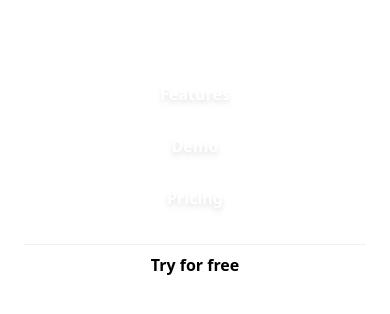
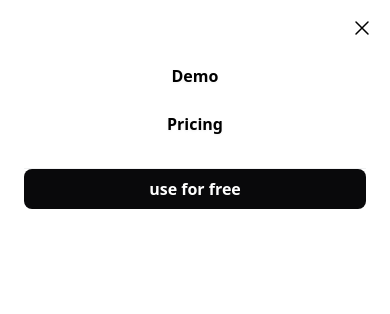
Before and after one commit to ramezj/astralics, a Next.js app in the folder client/: page / in a window 390 px wide. Both pictures are taken after a click on the button "Open main menu". Shown: the top 314 px of the page. Built offline with nearby package versions, Linux system fonts and the light colour scheme; no server answers.

Commit message:
Navbar changes, button changes

```diff
--- a/client/components/navbar/index.js
+++ b/client/components/navbar/index.js
@@ -54,10 +54,10 @@ export default function Navbar(props) {
           }
         </div>
         <Popover.Group className="hidden lg:flex">
-        <Link href="/b/astralics" className="drop-shadow-sm text-md font-bold leading-6 text-black dark:text-gray-100 flex justify-center items-center hover:text-gray-200 px-5 py-2 rounded-xl duration-200">
+        <Link href="/b/astralics" className="drop-shadow-sm text-md font-bold leading-6 text-black dark:text-gray-100 flex justify-center items-center hover:bg-gray-200 dark:hover:bg-zinc-800 px-5 py-2 rounded-lg duration-200">
           Demo
           </Link>
-        <Link href="/pricing" className="drop-shadow-sm text-md font-bold leading-6 text-black dark:text-gray-100 flex justify-center items-center hover:text-gray-200 px-5 py-2 rounded-xl duration-200">
+        <Link href="/pricing" className="drop-shadow-sm text-md font-bold leading-6 text-black dark:text-gray-100 flex justify-center items-center hover:bg-gray-200 dark:hover:bg-zinc-800 px-5 py-2 rounded-lg duration-200">
           Pricing
         </Link>
         </Popover.Group>
@@ -71,7 +71,7 @@ export default function Navbar(props) {
                 <Profile session={props.session} />
                 </>
               : <>
-                <TryForFree title={'Try for free'}/>
+                <TryForFree title={'use for free'}/>
                 </>
             }
           </a>
@@ -80,12 +80,12 @@ export default function Navbar(props) {
       <Dialog as="div" className="lg:hidden" open={mobileMenuOpen} onClose={setMobileMenuOpen}>
         <div className="fixed inset-0 z-10" />
         <Dialog.Panel className="bg-white dark:bg-zinc-950 fixed inset-y-0 right-0 z-10 w-full overflow-y-auto px-6 py-6 sm:max-w-sm sm:ring-1 sm:ring-gray-900/10">
-          <div className="flex items-center justify-between">
+          <div className="flex items-center justify-between -m-2">
           <Link href="/" className="-m-1.5 p-1.5 outline-none font-medium italic">
           </Link>
             <button
               type="button"
-              className="-m-2.5 rounded-xl p-2.5 text-white"
+              className="-m-2.5 rounded-xl p-2.5 text-black dark:text-white"
               onClick={() => setMobileMenuOpen(false)}
             >
               <span className="sr-only">Close menu</span>
@@ -95,18 +95,13 @@ export default function Navbar(props) {
           <div className="mt-6 flow-root">
             <div className="-my-6 divide-y divide-gray-500/10">
               <div className="space-y-2 py-6">
-              <motion.div initial={{opacity: 0,y:-10}} animate={{opacity: 1,y:0}} transition={{duration: 0.5, delay: 0.1}}>
-              <Link href="/b/lunar" className="drop-shadow-md -mx-3 rounded-xl px-3 py-2 text-base font-bold leading-7 text-white hover:text-gray-200 flex justify-center items-center gap-2 duration-500">
-                  Features
-                </Link>
-                </motion.div>
                 <motion.div initial={{opacity: 0,y:-10}} animate={{opacity: 1,y:0}} transition={{duration: 0.5, delay: 0.2}}>
-                <Link href="/b/astralics" className="drop-shadow-md -mx-3 rounded-xl px-3 py-2 text-base font-bold leading-7 text-white hover:text-gray-200 flex justify-center items-center gap-2 duration-500">
+                <Link href="/b/astralics" className="drop-shadow-sm text-md font-bold leading-6 text-black dark:text-gray-100 flex justify-center items-center hover:bg-gray-200 dark:hover:bg-zinc-800 px-5 py-2 rounded-lg duration-200">
                   Demo
                 </Link>
                 </motion.div>
                 <motion.div initial={{opacity: 0,y:-10}} animate={{opacity: 1,y:0}} transition={{duration: 0.5, delay: 0.3}}>
-                <Link href="/pricing" className="drop-shadow-md -mx-3 rounded-xl px-3 py-2 text-base font-bold leading-7 text-white hover:text-gray-200 flex justify-center items-center gap-2 duration-500">
+                <Link href="/pricing" className="drop-shadow-sm text-md font-bold leading-6 text-black dark:text-gray-100 flex justify-center items-center hover:bg-gray-200 dark:hover:bg-zinc-800 px-5 py-2 rounded-lg duration-200">
                   Pricing
                 </Link>
                 </motion.div>
@@ -119,8 +114,9 @@ export default function Navbar(props) {
               <Link href='/app' className='text-black px-6 py-2 bg-white hover:bg-gray-200 duration-300 rounded-md font-bold flex justify-center gap-2'>
               Dashboard
                 </Link></>
-              : <><Link onClick={signUserIn} href='/' className='text-black px-6 py-2 bg-white hover:bg-gray-200 rounded-md font-bold flex justify-center gap-2 duration-200'>
-                Try for free
+              : <>
+              <Link onClick={signUserIn} href='/' className='text-white px-6 py-2 bg-zinc-950 dark:bg-white dark:text-black hover:bg-gray-200 rounded-lg font-bold flex justify-center gap-2 duration-200'>
+                use for free
                 </Link></>
               }
               </div>
```
